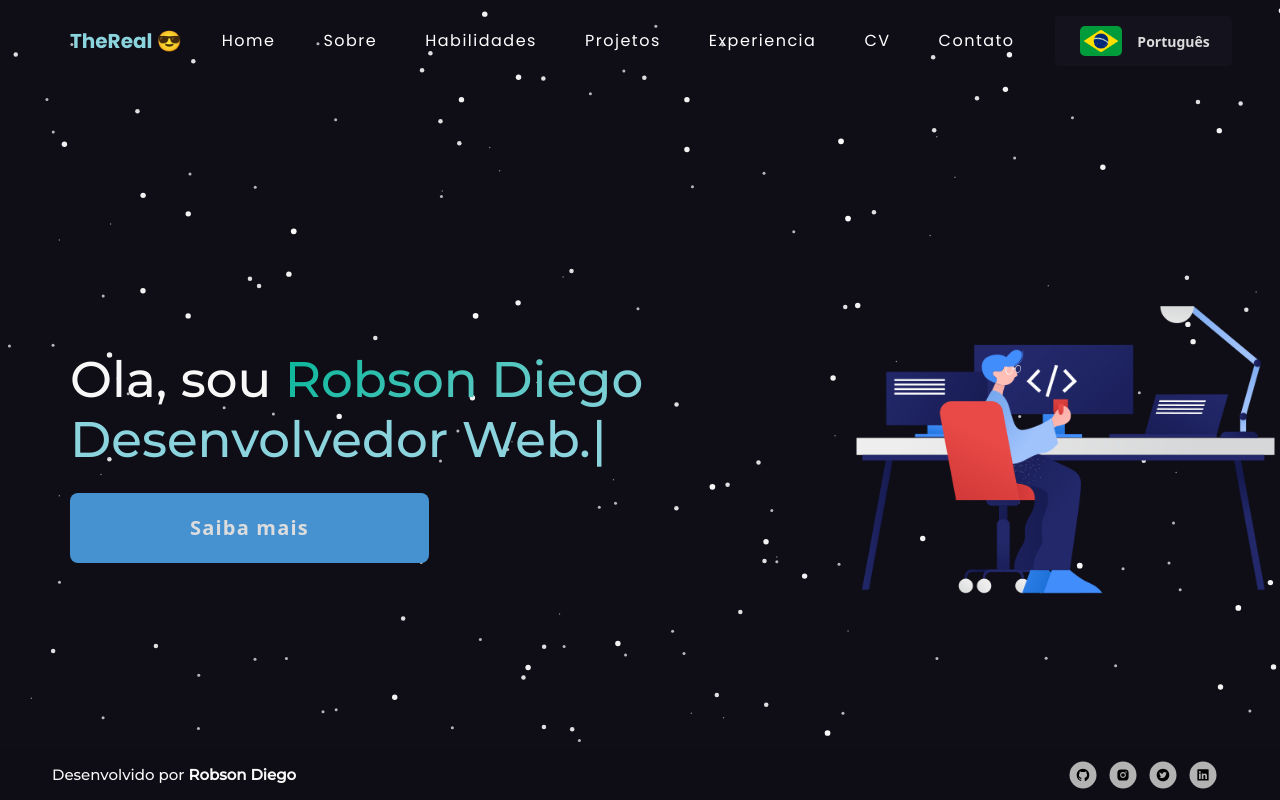
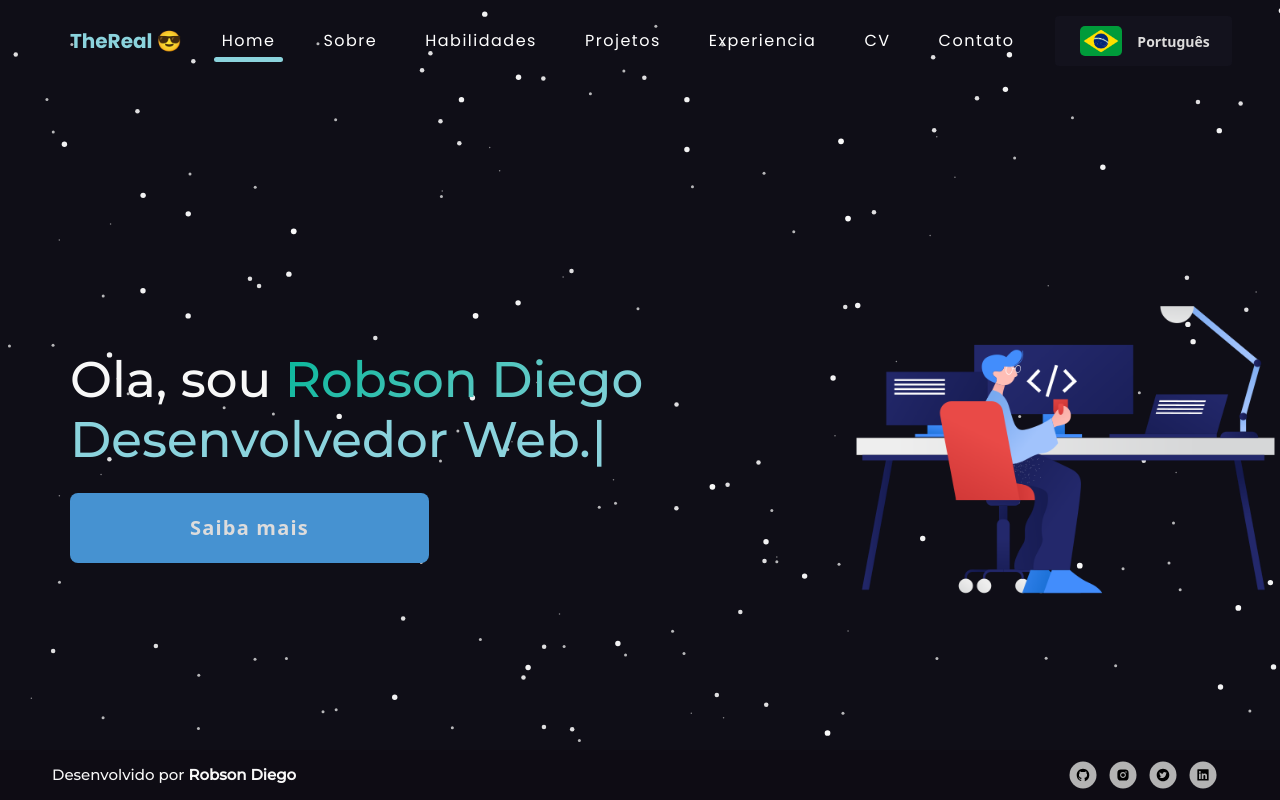
Before and after one commit to TheRealsz/Portfolio, a React (Create React App) app: page / in a window 1280 px wide. Shown: the top 800 px of the page. Built offline with nearby package versions, Linux system fonts and the light colour scheme.

Commit message:
Active nos links do navbar

```diff
--- a/src/App.tsx
+++ b/src/App.tsx
@@ -11,6 +11,7 @@ import { Sobre } from './pages/Sobre';
 import './styles/global.scss'
 import 'bootstrap/dist/css/bootstrap.min.css';
 
+
 // Nao digite as coisas em maiusculo - acessibilidade
 // Descobrir como colocar alt nos icones de svg
 // Usar as ferramentas de inspecionar codigo para pegar feedbacks
@@ -19,7 +20,7 @@ import 'bootstrap/dist/css/bootstrap.min.css';
 // Responsividade Mobile
 // Analisar a criacao de componentes
 // ButtonHTMLAtributtes como props, ver alguma forma de utilizar isso na aplicacao
-// Arrumar as cores
+// Arrumar as cores com base em outros Pc's
 // Ver se em algum momento irei precisar de usar o useState/useEffect/Contexts (Provavelmente nao)
 // Tentar utilizar framer-motion em todas as paginas/componentes/interaçoes
 // Utilizar framer motion nos componentes
--- a/src/components/Navbar.tsx
+++ b/src/components/Navbar.tsx
@@ -11,7 +11,6 @@ import { ButtonLng } from './ButtonLng'
 
 
 // Arrumar o hover dele, para quando tiver .show no responsivo, nao ficar uma barra azul gigante
-// Fazer com que identifique que pagina estou e daixar o hover ativado
 // Tirar a sombra preta que forma logo ao acionar o navbar-scrolled
 
 function NavBar(){
@@ -38,27 +37,27 @@ function NavBar(){
                 <Navbar.Brand href="/" className="icon-nav">TheReal 😎</Navbar.Brand>
                 <Navbar.Toggle aria-controls="responsive-navbar-nav">{iconComponent}</Navbar.Toggle>
                 <Navbar.Collapse id="responsive-navbar-nav">
-                    <Nav className="ms-auto">
+                    <Nav className="ms-auto" defaultActiveKey={"/"}>
                         <Nav.Item>
-                            <Nav.Link as={Link} to="/">Home</Nav.Link>
+                            <Nav.Link as={Link} to="/" eventKey={"/"}>Home</Nav.Link>
                         </Nav.Item>
                         <Nav.Item>
-                            <Nav.Link as={Link} to="/Sobre">{t('Sobre')}</Nav.Link>
+                            <Nav.Link as={Link} to="/Sobre" eventKey={"/Sobre"}>{t('Sobre')}</Nav.Link>
                         </Nav.Item>
                         <Nav.Item>
-                            <Nav.Link as={Link} to="/Habilidades">{t('Habilidades')}</Nav.Link>
+                            <Nav.Link as={Link} to="/Habilidades" eventKey={"/Habilidades"}>{t('Habilidades')}</Nav.Link>
                         </Nav.Item>
                         <Nav.Item>
-                            <Nav.Link as={Link} to="/Projetos">{t('Projetos')}</Nav.Link>
+                            <Nav.Link as={Link} to="/Projetos" eventKey={"/Projetos"}>{t('Projetos')}</Nav.Link>
                         </Nav.Item>
                         <Nav.Item>
-                            <Nav.Link as={Link} to="/Experiencia">{t('Experiencia')}</Nav.Link>
+                            <Nav.Link as={Link} to="/Experiencia" eventKey={"/Experiencia"}>{t('Experiencia')}</Nav.Link>
                         </Nav.Item>
                         <Nav.Item>
-                            <Nav.Link as={Link} to="/CV">CV</Nav.Link>
+                            <Nav.Link as={Link} to="/CV" eventKey={"/CV"}>CV</Nav.Link>
                         </Nav.Item>
                         <Nav.Item>
-                            <Nav.Link as={Link} to="/Contato">{t('Contato')}</Nav.Link>
+                            <Nav.Link as={Link} to="/Contato" eventKey={"/Contato"}>{t('Contato')}</Nav.Link>
                         </Nav.Item>
                         <ButtonLng/>
                     </Nav>
--- a/src/pages/Contato.tsx
+++ b/src/pages/Contato.tsx
@@ -4,6 +4,8 @@ import Particle from "../components/Particle"
 // Colocar redes sociais aqui tambem
 // Botao disabled ate add algumas info
 // Criar outro botao para enviar? ou usar o buttonNav para dar submit tbm?
+// Objeto 3d parecido com do jsmastery Adrian
+// Tentar fazer real funcionar o envio de msg
 export function Contato(){
     return(
         <Particle/>
--- a/src/pages/Habilidades.tsx
+++ b/src/pages/Habilidades.tsx
@@ -7,6 +7,7 @@ import { SiReact, SiTypescript, SiHtml5, SiCss3, SiBootstrap, SiSass, SiJavascri
 import { TbJson } from 'react-icons/tb'
 import { useTranslation } from "react-i18next"
 
+// Substituir cards por 3d? (Adrian jsmastery)
 export function Habilidades() {
 
     const { t } = useTranslation()
--- a/src/pages/Home.tsx
+++ b/src/pages/Home.tsx
@@ -9,6 +9,7 @@ import { useTranslation } from "react-i18next"
 
 
 // Olhar os container e tamanhos no doc do react-bootstrap
+// Algo 3d? (adrian jsmastery)
 
 export function Home(){
     const {t} = useTranslation()
--- a/src/pages/Projetos.tsx
+++ b/src/pages/Projetos.tsx
@@ -3,10 +3,16 @@ import {ThemeInput , Activity} from "react-activity-calendar";
 import Particle from "../components/Particle";
 import { Container, Row, Col } from "react-bootstrap"
 
+// Cards com imagem, titulo, descricao, botao para repo e para a demo
+// Animation no card
+// Todos os projetos, até o CRUD e Figma
+// Made with?
+
 export function Projetos() {
 
+    // Visualizar funcoes
     const explicitTheme: ThemeInput = {
-        light: ['#fff', '#0F516C']
+        light: ['#fff', '#022C3E']
       };
 
       const selectLastHalfYear = (contributions: Activity[]) => {
@@ -29,6 +35,7 @@ export function Projetos() {
     return (
         <Container fluid id="defaultContainer">
             <Particle />
+            <h1>Projetos que produzi</h1>
             <Container className="calender-github">
                 <Row>
                     <GitHubCalendar transformData={selectLastHalfYear} username="TheRealRobinho" colorScheme="light" fontSize={17} blockSize={17} style={{ color: '#fff' }} theme={explicitTheme} blockMargin={6} />
--- a/src/pages/Sobre.tsx
+++ b/src/pages/Sobre.tsx
@@ -13,6 +13,7 @@ import { useTranslation } from "react-i18next";
 // Responsividade ao diminuir a tela aos poucos
 // Adicionar nome da faculdade?
 // Arrumar o divider de alguma forma, para que ele fique fora das col e ainda conte? ou arruma ele dentro da col msm
+// No list, ao inves de ser topicos, fazer pequenos cards (adrian js mastery overview). Caso faça a mudanca na pagina skills, trazer aqueles cards pro list
 export function Sobre() {
 
     const { t } = useTranslation()
--- a/src/styles/navbar.scss
+++ b/src/styles/navbar.scss
@@ -88,4 +88,16 @@
             border-bottom: 50%;
         }
     }
+    .nav-link.active {
+        &::after{
+            content: "";
+            position: absolute !important;
+            background-color: #8bd3dd;
+            height: 5px;
+            width: 100%;
+            bottom: -1px;
+            border-radius: 20px;
+        }
+    }
+
 }
```
